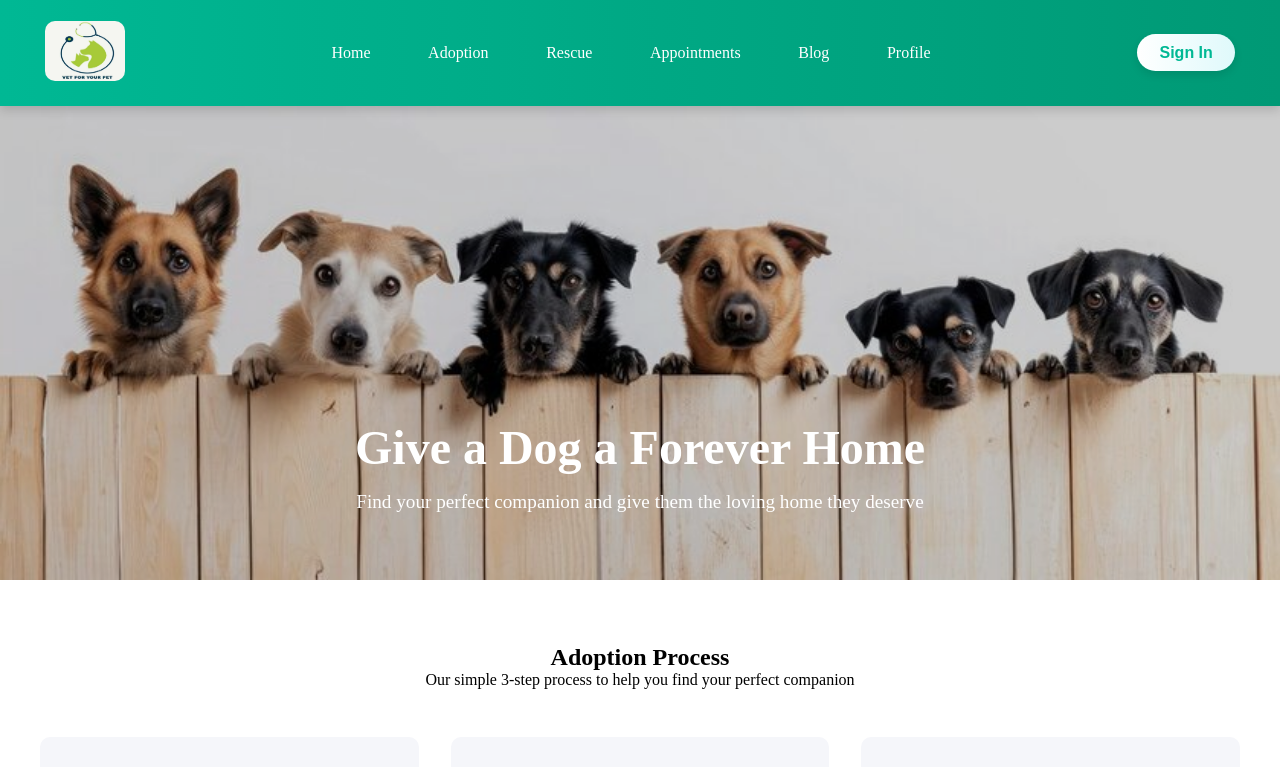
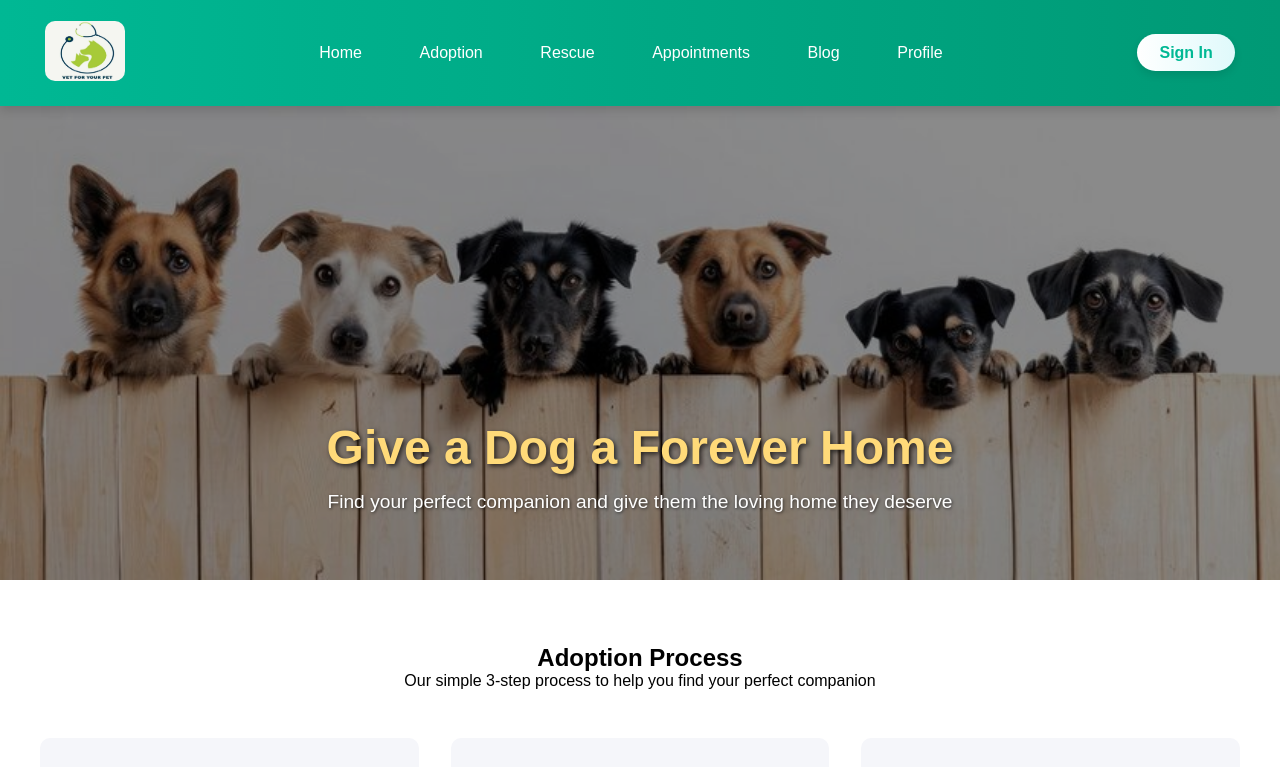
Before and after one commit to ayshstha/fyp, a React (Vite) app in the folder frontend/: page / in a window 1280 px wide. Shown: the top 767 px of the page. Built offline with nearby package versions, Linux system fonts and the light colour scheme.

Commit message:
ffrontend final push

```diff
--- a/frontend/src/components/Hero/Hero.css
+++ b/frontend/src/components/Hero/Hero.css
@@ -7,7 +7,10 @@
 body {
   margin: 0;
   padding: 0;
+  font-family: 'Poppins', sans-serif;
+  /* Choose a clean, modern font */
 }
+
 .hero {
   height: 500px;
   background-image: url(/Hero2.jpg);
@@ -20,6 +23,10 @@
   margin-top: 60px;
   color: white;
   position: relative;
+  overflow: hidden;
+  /* Ensure child elements don't spill out */
+  animation: heroFadeIn 1.5s ease-in-out;
+  /* Add fade-in animation */
 }
 
 .hero::before {
@@ -29,7 +36,10 @@
   left: 0;
   right: 0;
   bottom: 0;
-    background: rgba(0, 0, 0, 0.2);
+  background: rgba(0, 0, 0, 0.4);
+  /* Darken the background */
+  animation: gradientFade 3s ease-in-out infinite;
+  /* Add gradient animation */
 }
 
 .hero-content {
@@ -38,14 +48,81 @@
   max-width: 800px;
   padding: 0 1rem;
   margin-top: 19rem;
+  transform: translateY(-20px);
+  /* Initial position for animation */
+  animation: slideUp 1s ease-in-out forwards;
 }
 
 .hero h1 {
   font-size: 3rem;
   margin-bottom: 1rem;
+  color: #ffda79;
+  /* Add a vibrant color */
+  text-shadow: 2px 2px 5px rgba(0, 0, 0, 0.7);
+  transition: transform 0.3s ease, color 0.3s ease;
+  /* Add hover transitions */
+}
+
+.hero h1:hover {
+  transform: scale(1.1);
+  /* Slightly enlarge on hover */
+  color: #ffd700;
+  /* Brighter color */
 }
 
 .hero p {
   font-size: 1.2rem;
   margin-bottom: 2rem;
+  color: #fff;
+  text-shadow: 1px 1px 3px rgba(0, 0, 0, 0.6);
+  transition: transform 0.3s ease, opacity 0.3s ease;
+  /* Smooth hover effect */
 }
+
+.hero p:hover {
+  transform: translateY(-5px);
+  /* Slight lift on hover */
+  opacity: 0.9;
+  /* Subtle fade */
+}
+
+@keyframes heroFadeIn {
+  from {
+    opacity: 0;
+  }
+
+  to {
+    opacity: 1;
+  }
+}
+
+@keyframes gradientFade {
+  0% {
+    background: rgba(0, 0, 0, 0.4);
+  }
+
+  50% {
+    background: rgba(0, 0, 0, 0.6);
+  }
+
+  100% {
+    background: rgba(0, 0, 0, 0.4);
+  }
+}
+
+@keyframes slideUp {
+  0% {
+    transform: translateY(20px);
+    opacity: 0;
+  }
+
+  100% {
+    transform: translateY(0);
+    opacity: 1;
+  }
+}
+
+.hero-content:hover {
+  animation: none;
+  /* Prevent re-triggering animation */
+}
--- a/frontend/src/pages/Adoption/Adoption.jsx
+++ b/frontend/src/pages/Adoption/Adoption.jsx
@@ -213,7 +213,7 @@ const Adoption = () => {
   const [selectedDog, setSelectedDog] = useState(null);
 
   return (
-    <div style={{ marginTop: "80px", textAlign: "center" }}>
+    <div style={{ textAlign: "center" }}>
       <AdoptionComponent showButton={false} />
       <section className="available-dogs">
         <h2>Dogs Available for Adoption</h2>
```
Lines whose indentation alone changed are shown as unchanged.
